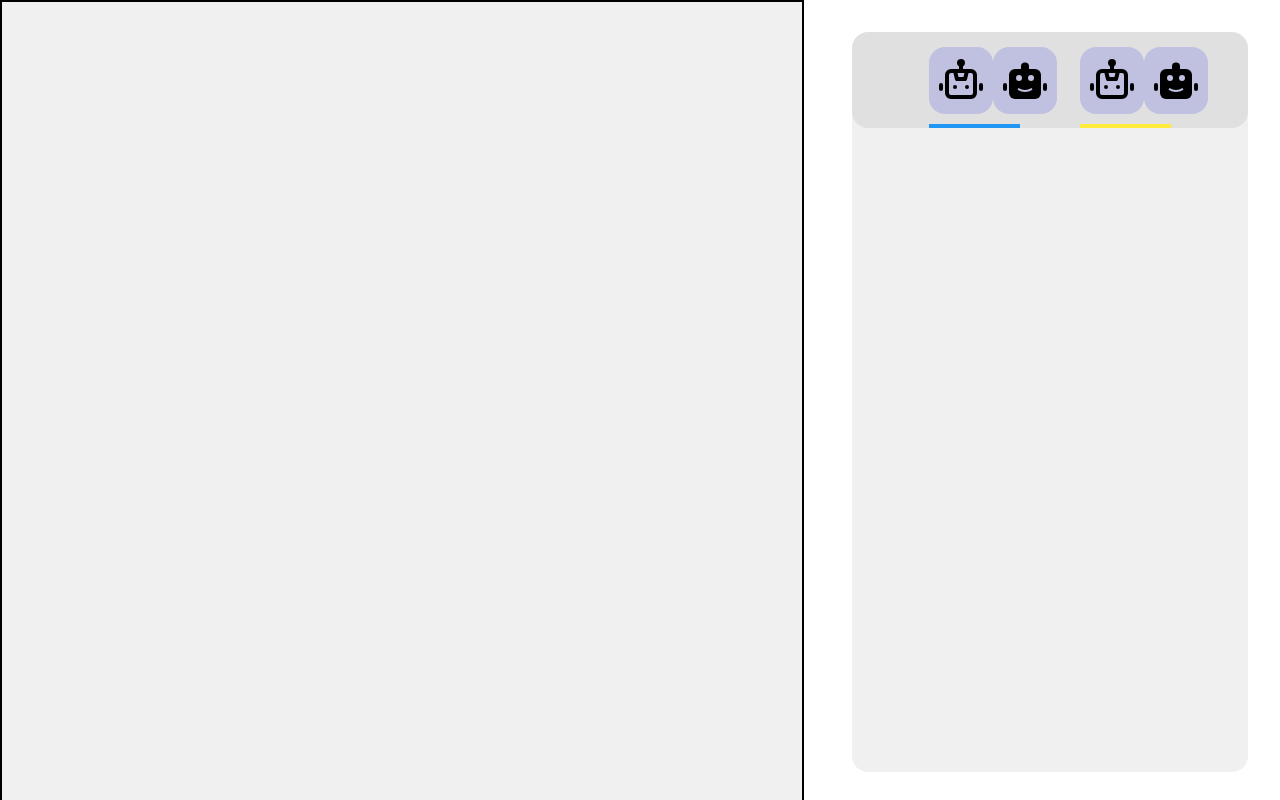
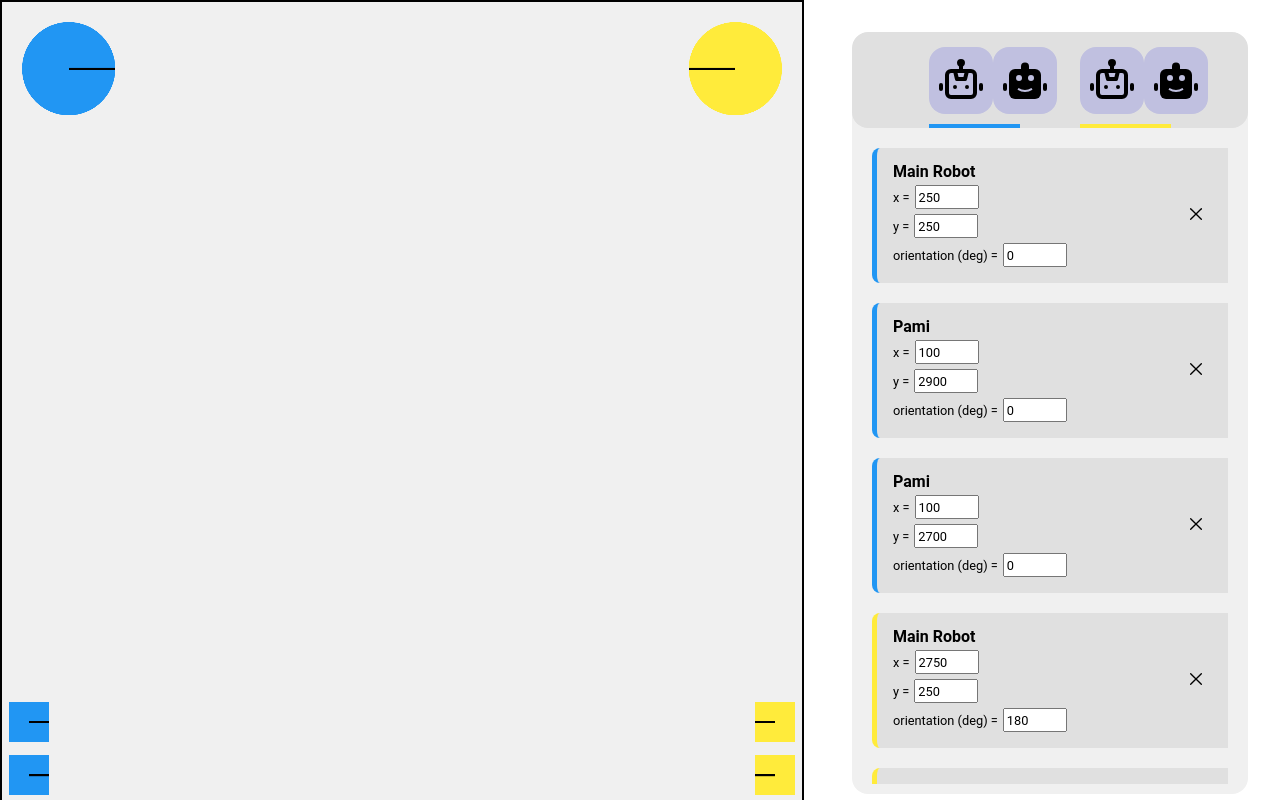
Before and after one commit to Eagletech-robotic/simulator, a React (Vite) app: page / in a window 1280 px wide. Built offline with nearby package versions, Linux system fonts and the light colour scheme; no server answers.

Commit message:
Add a play button

```diff
--- a/src/App.tsx
+++ b/src/App.tsx
@@ -1,41 +1,71 @@
-import { useEffect, useReducer, useRef, useState } from 'react'
-import { Page, RobotChooser, StepEditor } from './AppStyles'
+import { useEffect, useLayoutEffect, useReducer, useRef, useState } from 'react'
+import { ControlButtons, Page, RobotChooser, StepEditor } from './AppStyles'
 import { GlobalStyles } from './styles/commonStyles'
 import RobotSelectors from './components/StepEditor/RobotSelectors'
 import Editor from './components/StepEditor/Editor'
 import GameBoard from './components/GameBoard'
 import { Game } from './models/Game'
 import { Canvas } from './models/Canvas'
+import PlayButton from './components/PlayButton'
+import { stepDurationMs } from './models/constants'
 
 const App = (): JSX.Element => {
     const editorElRef = useRef<HTMLDivElement>(null)
-    const canvasElRef = useRef<HTMLCanvasElement>(null)
 
-    const game = useRef(new Game())
-    const [canvas, setCanvas] = useState<Canvas | null>(null)
+    const [game, _setGame] = useState(new Game())
+    const canvasRef = useRef<Canvas | null>(null)
 
-    useEffect(() => {
-        if (canvasElRef.current) {
-            setCanvas(new Canvas(canvasElRef.current))
-        }
-    }, [canvasElRef])
+    useLayoutEffect(() => {
+        if (canvasRef.current) game.currentStep.draw(canvasRef.current)
+    }, [])
 
     const [, reRender] = useReducer((a) => a + 1, 0)
 
     const stepChanged = () => {
         reRender()
-        if (canvas) {
-            game.current.draw(canvas)
+        if (canvasRef.current) {
+            game.currentStep.draw(canvasRef.current)
         }
     }
 
-    const step = game.current.currentStep
+    const [isPlaying, setIsPlaying] = useState(false)
+    const intervalIdRef = useRef<NodeJS.Timeout | null>(null)
+
+    useEffect(() => {
+        if (isPlaying) {
+            let inStep = false
+            intervalIdRef.current = setInterval(async () => {
+                if (inStep) {
+                    console.log('Step called before the previous completed.')
+                    return
+                }
+
+                inStep = true
+                await game.step()
+                if (canvasRef.current) game.currentStep.draw(canvasRef.current)
+                inStep = false
+            }, stepDurationMs)
+        } else {
+            if (intervalIdRef.current) clearInterval(intervalIdRef.current)
+        }
+    }, [isPlaying])
+
+    const step = game.currentStep
     return (
         <>
             <GlobalStyles />
 
             <Page>
-                <GameBoard ref={canvasElRef} />
+                <div>
+                    <GameBoard
+                        ref={(canvasEl) => {
+                            if (canvasEl) canvasRef.current = new Canvas(canvasEl)
+                        }}
+                    />
+                    <ControlButtons>
+                        <PlayButton isPlaying={isPlaying} toggle={() => setIsPlaying(!isPlaying)} />
+                    </ControlButtons>
+                </div>
 
                 {game && (
                     <StepEditor>
--- a/src/AppStyles.ts
+++ b/src/AppStyles.ts
@@ -24,3 +24,7 @@ export const RobotChooser = styled.div`
     background-color: #e0e0e0;
     border-radius: 1rem;
 `
+
+export const ControlButtons = styled.div`
+    display: flex;
+`
--- /dev/null
+++ b/src/components/PlayButton/index.tsx
@@ -0,0 +1,10 @@
+interface PlayButtonProps {
+    isPlaying: boolean
+    toggle: () => void
+}
+
+const PlayButton = ({ isPlaying, toggle }: PlayButtonProps): JSX.Element => {
+    return <button onClick={toggle}>{isPlaying ? 'Pause' : 'Play'}</button>
+}
+
+export default PlayButton
--- a/src/components/StepEditor/Editor/index.tsx
+++ b/src/components/StepEditor/Editor/index.tsx
@@ -61,22 +61,19 @@ interface RobotInputProps {
 }
 
 const RobotInput = ({ robot, attribute, step, stepChanged }: RobotInputProps): JSX.Element => {
+    const value = attribute === 'orientationDeg' ? robot.orientationInDegrees : robot[attribute]
+
     return (
         <Input
             type="number"
             placeholder="0"
+            value={value}
             onChange={(e) => {
                 const value = parseInt(e.target.value)
-                switch (attribute) {
-                    case 'x':
-                        robot.setX(value)
-                        break
-                    case 'y':
-                        robot.setY(value)
-                        break
-                    case 'orientationDeg':
-                        robot.setOrientationFromDegrees(value)
-                        break
+                if (attribute === 'orientationDeg') {
+                    robot.orientationInDegrees = value
+                } else {
+                    robot[attribute] = value
                 }
                 step.updateRobot(robot.id, robot)
                 stepChanged()
--- a/src/components/StepEditor/RobotSelectors/index.tsx
+++ b/src/components/StepEditor/RobotSelectors/index.tsx
@@ -28,8 +28,8 @@ const RobotSelectors = ({
                     robotIconSrc={type === 'controlled' ? MainRobotIcon : PamiIcon}
                     onClick={() => {
                         let robot: GenericRobot
-                        if (type === 'controlled') robot = new ControlledRobot(color)
-                        else robot = new SequentialRobot(color)
+                        if (type === 'controlled') robot = new ControlledRobot(color, 1500, 1500, 0)
+                        else robot = new SequentialRobot(color, 1500, 1500, 0)
 
                         step.appendRobot(robot)
 
--- a/src/models/Game.ts
+++ b/src/models/Game.ts
@@ -1,20 +1,31 @@
-import { Canvas } from './Canvas'
+import { ControlledRobot, SequentialRobot } from './Robot'
+import { serverInit } from './server'
 import { Step } from './Step'
 
 export class Game {
-    private steps: Step[] = []
+    private steps: Step[]
     private currentStepNumber = 0
 
     constructor() {
-        this.steps.push(new Step())
+        const startingRobots = [
+            new ControlledRobot('blue', 250, 250, 0),
+            new SequentialRobot('blue', 100, 2900, 0),
+            new SequentialRobot('blue', 100, 2700, 0),
+            new ControlledRobot('yellow', 2750, 250, Math.PI),
+            new SequentialRobot('yellow', 2900, 2900, Math.PI),
+            new SequentialRobot('yellow', 2900, 2700, Math.PI),
+        ]
+        this.steps = [new Step(startingRobots)]
+        void serverInit()
     }
 
     get currentStep() {
         return this.steps[this.currentStepNumber]
     }
 
-    draw(canvas: Canvas) {
-        canvas.clearCanvas()
-        this.currentStep.robots.forEach((robot) => robot.draw(canvas))
+    async step() {
+        const newStep = await this.currentStep.nextStep()
+        this.steps.push(newStep)
+        this.currentStepNumber++
     }
 }
--- a/src/models/Robot.ts
+++ b/src/models/Robot.ts
@@ -1,4 +1,6 @@
 import { Canvas } from './Canvas'
+import { stepDurationMs } from './constants'
+import { serverStep } from './server'
 
 export abstract class GenericRobot {
     abstract readonly type: 'controlled' | 'sequential'
@@ -6,6 +8,7 @@ export abstract class GenericRobot {
     abstract readonly height: number
 
     abstract draw(canvas: Canvas): void
+    abstract nextStep(): Promise<GenericRobot>
 
     readonly color: 'blue' | 'yellow'
     readonly id: number
@@ -14,24 +17,25 @@ export abstract class GenericRobot {
     y: number // millimeters, 0 is top
     orientation: number // radians, 0 is right, positive is counterclockwise
 
-    constructor(color: 'blue' | 'yellow') {
+    constructor(color: 'blue' | 'yellow', x: number, y: number, orientation: number) {
         this.color = color
         this.id = Math.floor(Math.random() * 1000000)
-        this.x = 0
-        this.y = 0
-        this.orientation = 0
+        this.x = x
+        this.y = y
+        this.orientation = orientation
     }
 
-    setX(x: number) {
-        this.x = x
+    moveForward(distance: number) {
+        this.x += Math.cos(this.orientation) * distance
+        this.y -= Math.sin(this.orientation) * distance
     }
 
-    setY(y: number) {
-        this.y = y
+    set orientationInDegrees(degrees: number) {
+        this.orientation = (degrees * Math.PI) / 180
     }
 
-    setOrientationFromDegrees(degrees: number) {
-        this.orientation = (degrees * Math.PI) / 180
+    get orientationInDegrees() {
+        return (this.orientation * 180) / Math.PI
     }
 }
 
@@ -41,10 +45,6 @@ export class ControlledRobot extends GenericRobot {
     readonly width = 350 // millimeters
     readonly height = 350 // millimeters
     readonly wheelsGap = 320 // millimeters
-
-    constructor(color: 'blue' | 'yellow') {
-        super(color)
-    }
 
     moveFromWheelRotationDistances(leftWheelDistance: number, rightWheelDistance: number) {
         // If both wheels have moved the same distance, the robot has moved forward
@@ -72,14 +72,22 @@ export class ControlledRobot extends GenericRobot {
         this.orientation -= rotationAngleClockwise
     }
 
-    moveForward(distance: number) {
-        this.x += Math.cos(this.orientation) * distance
-        this.y -= Math.sin(this.orientation) * distance
-    }
-
     draw(canvas: Canvas) {
         canvas.drawCircle(this.x, this.y, this.width / 2, canvas.getDrawingColor(this.color))
         canvas.drawOrientationLine(this.x, this.y, this.orientation, this.width / 2)
+    }
+
+    async nextStep(): Promise<ControlledRobot> {
+        const newRobot = new ControlledRobot(this.color, this.x, this.y, this.orientation)
+        Object.assign(newRobot, this)
+
+        const output = await serverStep({ encoder1: 10, encoder2: 20 })
+        //console.log(output)
+        newRobot.moveFromWheelRotationDistances(
+            output.vitesse1_ratio * stepDurationMs,
+            output.vitesse2_ratio * stepDurationMs
+        )
+        return newRobot
     }
 }
 
@@ -88,10 +96,6 @@ export class SequentialRobot extends GenericRobot {
 
     readonly width = 150 // millimeters
     readonly height = 150 // millimeters
-
-    constructor(color: 'blue' | 'yellow') {
-        super(color)
-    }
 
     draw(canvas: Canvas) {
         canvas.drawRectangle(
@@ -104,4 +108,12 @@ export class SequentialRobot extends GenericRobot {
         )
         canvas.drawOrientationLine(this.x, this.y, this.orientation, this.width / 2)
     }
+
+    async nextStep(): Promise<SequentialRobot> {
+        const newRobot = new SequentialRobot(this.color, this.x, this.y, this.orientation)
+        Object.assign(newRobot, this)
+        newRobot.moveForward(10)
+        //console.log(newRobot)
+        return newRobot
+    }
 }
--- a/src/models/Step.ts
+++ b/src/models/Step.ts
@@ -1,10 +1,25 @@
+import { Canvas } from './Canvas'
 import { GenericRobot } from './Robot'
 
 export class Step {
-    private _robots: Array<GenericRobot> = []
+    private _robots: Array<GenericRobot>
+
+    constructor(robots?: Array<GenericRobot>) {
+        this._robots = robots || []
+    }
+
+    draw(canvas: Canvas) {
+        canvas.clearCanvas()
+        this._robots.forEach((robot) => robot.draw(canvas))
+    }
 
     get robots() {
         return this._robots
+    }
+
+    async nextStep(): Promise<Step> {
+        const newRobots = await Promise.all(this._robots.map((r) => r.nextStep()))
+        return new Step(newRobots)
     }
 
     appendRobot(robot: GenericRobot) {
--- /dev/null
+++ b/src/models/constants.ts
@@ -0,0 +1 @@
+export const stepDurationMs = 200
```
